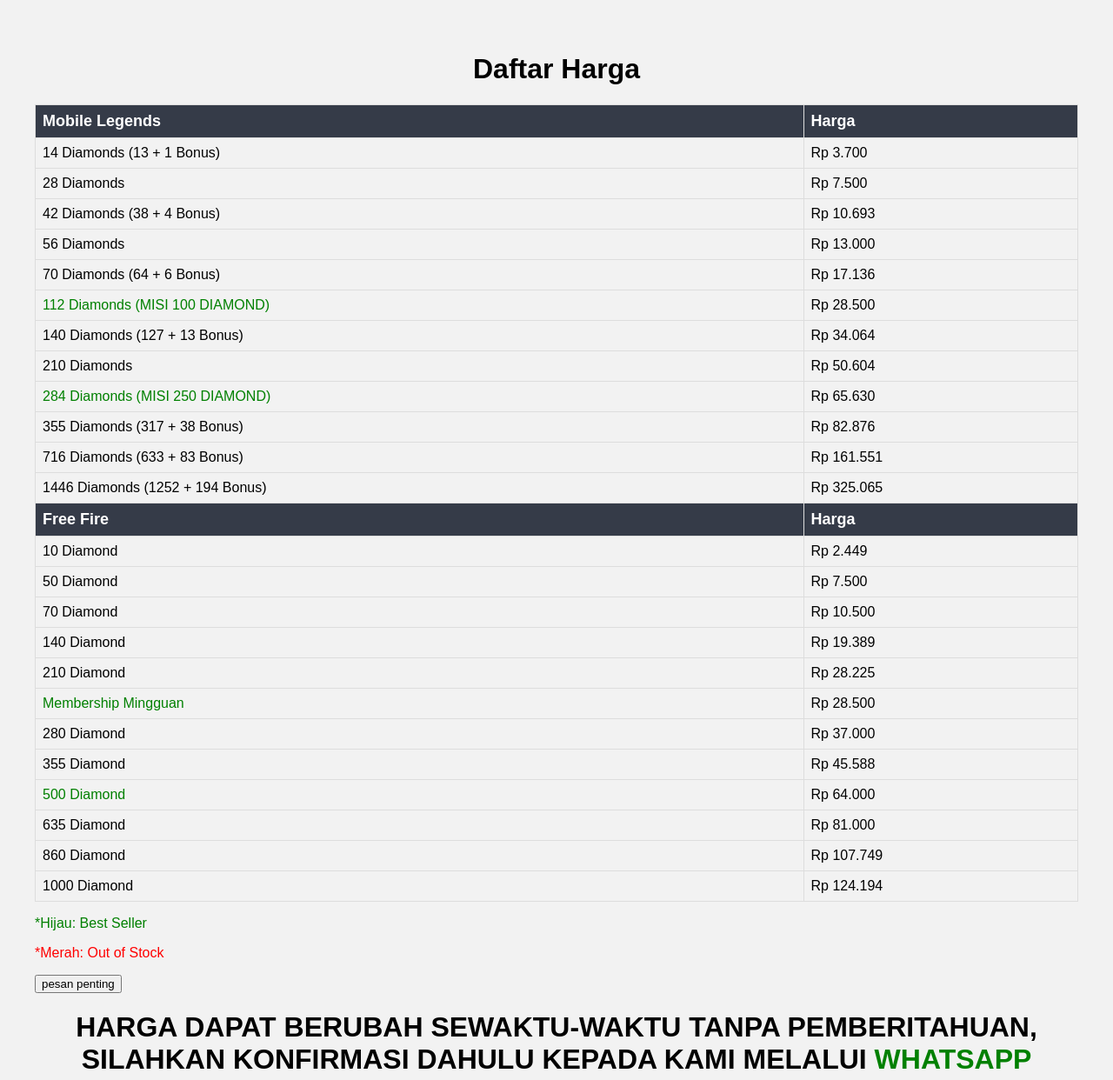
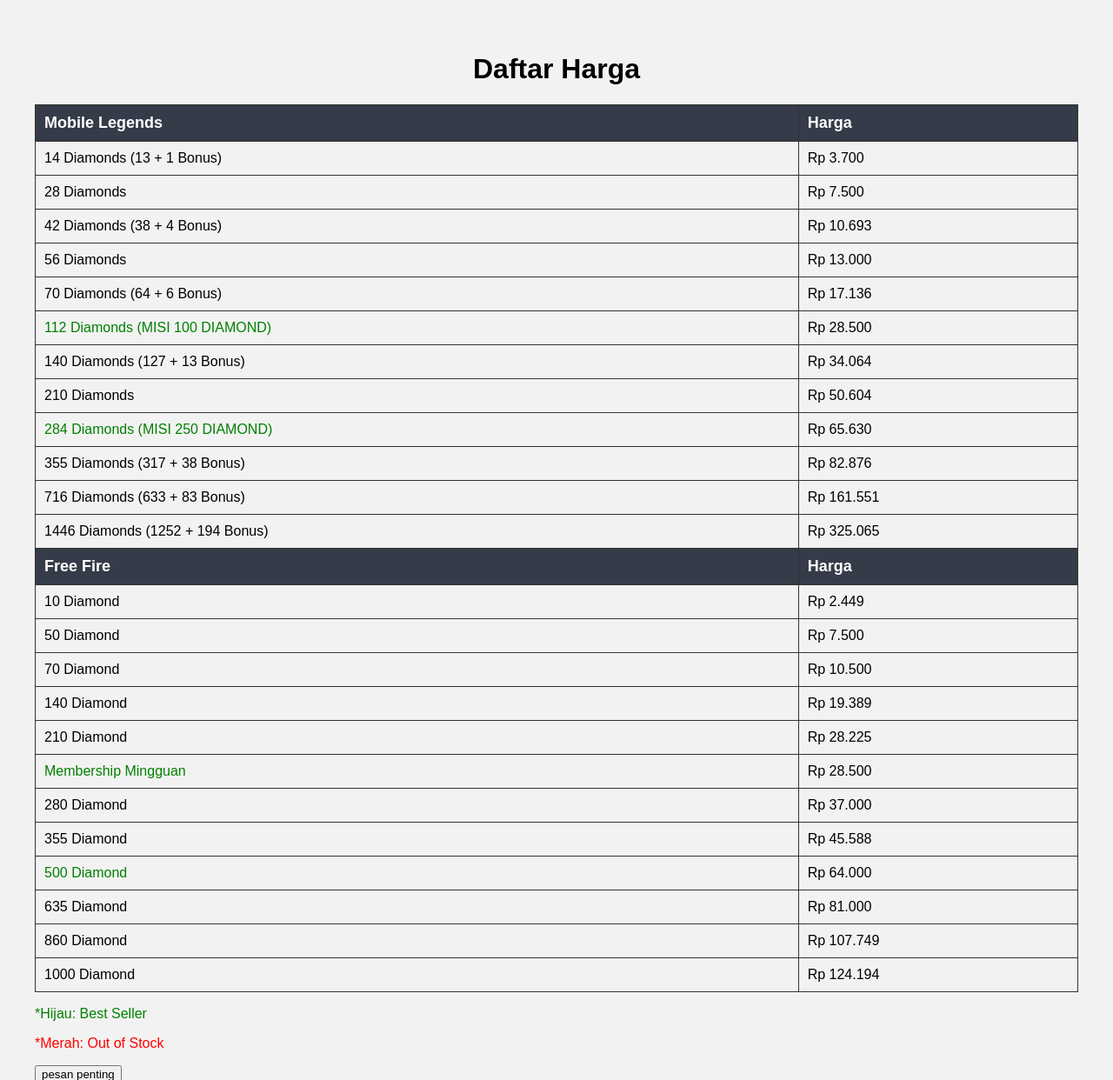
Before and after one commit to nakgamers/nakgamers.github.io, a PHP site: page /price.html in a window 1280 px wide. Shown: the top 1242 px of the page at 87% size. Run offline with PHP 8.4, Linux system fonts and the light colour scheme.

Commit message:
Update style.css

```diff
--- a/style.css
+++ b/style.css
@@ -14,8 +14,8 @@
 }
 
 th, td {
-    border: 1px solid #ddd;
-    padding: 8px;
+    border: 1px solid #333333;
+    padding: 10px;
     text-align: left;
 }
 
```
